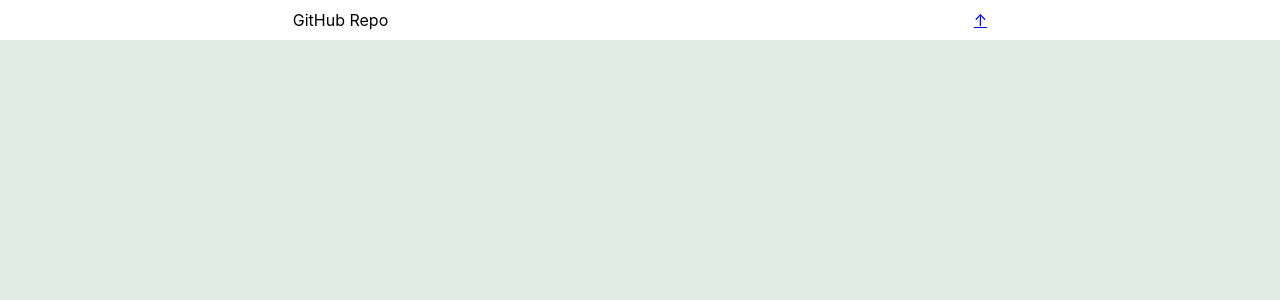
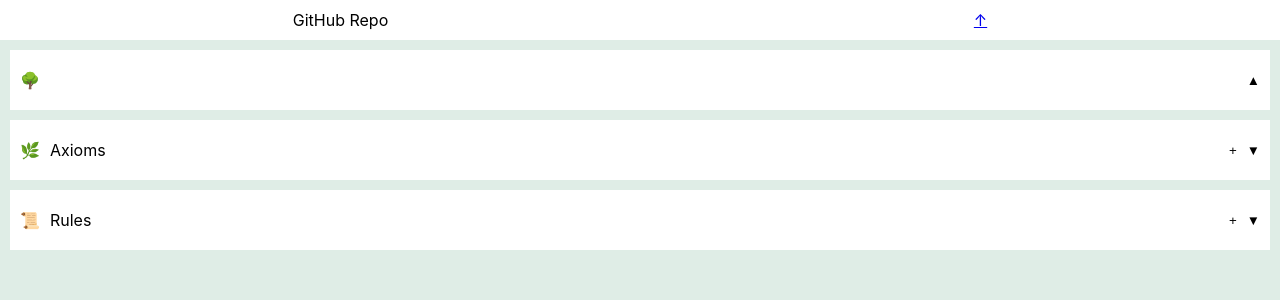
Before and after one commit to killian-dtn/l-system-tree-web-app, a React (Create React App) app: page / in a window 1280 px wide. Shown: the top 300 px of the page. Built offline with nearby package versions, Linux system fonts and the light colour scheme.

Commit message:
Created Root route

```diff
--- a/src/App.css
+++ b/src/App.css
@@ -1,7 +1,3 @@
-.App {
-  text-align: center;
-}
-
 .App-body {
   padding: 10px;
 }
--- a/src/App.js
+++ b/src/App.js
@@ -1,14 +1,18 @@
+import React from 'react';
 import './App.css';
 import Header from './components/Header';
 
-function App() {
+class App extends React.Component {
+  render() {
     return (
       <div className="App">
         <Header backButtonVisible={false}/>
         <div className="App-body">
+          {this.props.component}
         </div>
       </div>
     );
   }
+}
 
 export default App;
--- /dev/null
+++ b/src/components/routes/Root/index.js
@@ -0,0 +1,40 @@
+import './style.css';
+
+import React from "react";
+import OpenableMenu from '../../OpenableMenu';
+
+export default class Root extends React.Component {
+    renderHeads() {
+        return {
+            canvas: <div className="menu-head-from-root">
+                <div className="menu-title">
+                    <span>🌳</span>
+                </div>
+            </div>,
+            axioms: <div className="menu-head-from-root">
+                <div className="menu-title">
+                    <span>🌿</span>
+                    <span>Axioms</span>
+                </div>
+                <button>+</button>
+            </div>,
+            rules: <div className="menu-head-from-root">
+                <div className="menu-title">
+                    <span>📜</span>
+                    <span>Rules</span>
+                </div>
+                <button>+</button>
+            </div>
+        }
+    }
+
+    render() {
+        let heads = this.renderHeads();
+
+        return <>
+            <OpenableMenu head={heads["canvas"]} body={null} open={true} className="rendered-tree-menu"/>
+            <OpenableMenu head={heads["axioms"]} body={null} className="axioms-list-menu"/>
+            <OpenableMenu head={heads["rules"]} body={null} className="rules-list-menu"/>
+        </>;
+    }
+}
--- /dev/null
+++ b/src/components/routes/Root/style.css
@@ -0,0 +1,21 @@
+.menu-head-from-root {
+    display: flex;
+    justify-content: space-between;
+}
+
+.menu-head-from-root button {
+    height: auto;
+    border: none;
+    background: none;
+    padding: 0;
+}
+
+.menu-title {
+    display: inline-flex;
+    justify-content: start;
+    align-items: center;
+}
+
+.menu-title > span {
+    margin-right: 10px;
+}
--- a/src/index.js
+++ b/src/index.js
@@ -5,11 +5,12 @@ import App from './App';
 import reportWebVitals from './reportWebVitals';
 
 import { createBrowserRouter, RouterProvider } from 'react-router-dom';
+import Root from './components/routes/Root';
 
 const root = ReactDOM.createRoot(document.getElementById('root'));
 const router = createBrowserRouter([{
   path: '/',
-  element: <App />
+  element: <App component={<Root />} />
 }])
 
 root.render(
```
Lines whose indentation alone changed are shown as unchanged.
